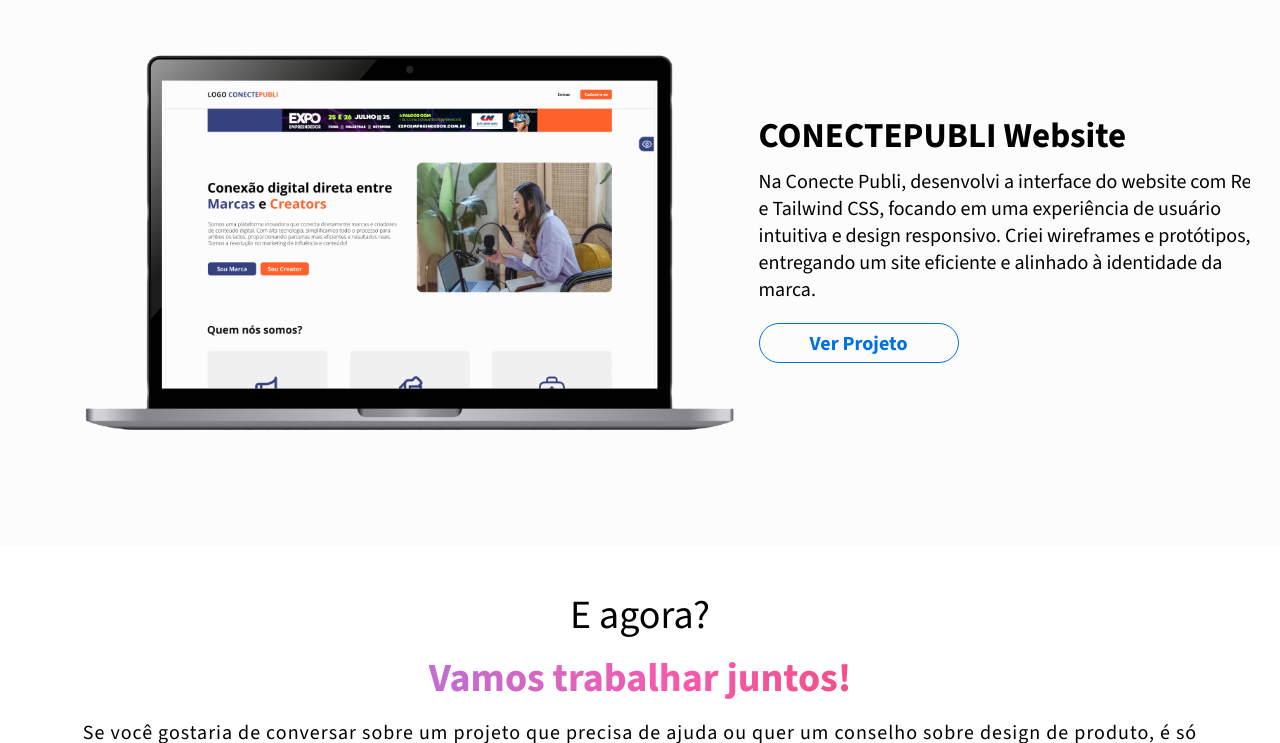
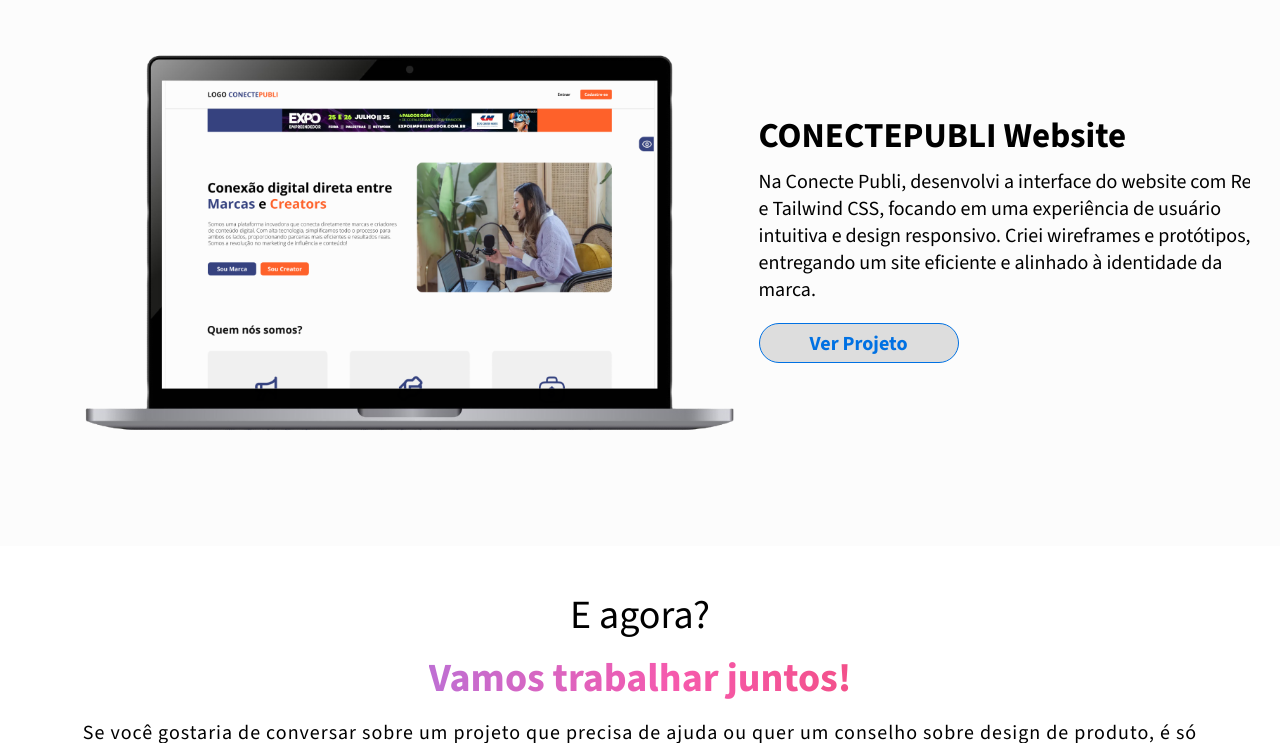
Before and after one commit to joaostorres2024/MeuPortifolio, a plain HTML site: page index.html in a window 1280 px wide. In both pictures the pointer is over the button "Ver Projeto". Shown: the part 2509-3252 px from the top of the page. Drawn offline with nearby package versions, Linux system fonts and the light colour scheme; a script that the page names is missing; a web font is replaced by a local one.

Commit message:
ULtimo comando

```diff
--- a/index.css
+++ b/index.css
@@ -440,6 +440,10 @@ hr {
   width: 200px;
   color: #0071E3;
   border: 1px solid #0071E3;
+}
+
+.btn-see:hover{
+  background-color: #dddddd;
 }
 
 .contact-container{
--- a/index.html
+++ b/index.html
@@ -106,7 +106,7 @@
           <div class="project-text">
             <h3 class="title-website">CONECTEPUBLI Website</h3>
             <p class="p-website">Na Conecte Publi, desenvolvi a interface do website com React e Tailwind CSS, focando em uma experiência de usuário intuitiva e design responsivo. Criei wireframes e protótipos, entregando um site eficiente e alinhado à identidade da marca.</p>
-            <a href="" class="btn-see-a"><button class="btn-see">Ver Projeto</button></a>
+            <a href="https://conectepubli.com/" class="btn-see-a"><button class="btn-see">Ver Projeto</button></a>
           </div>
           </div>
        </div>
```
